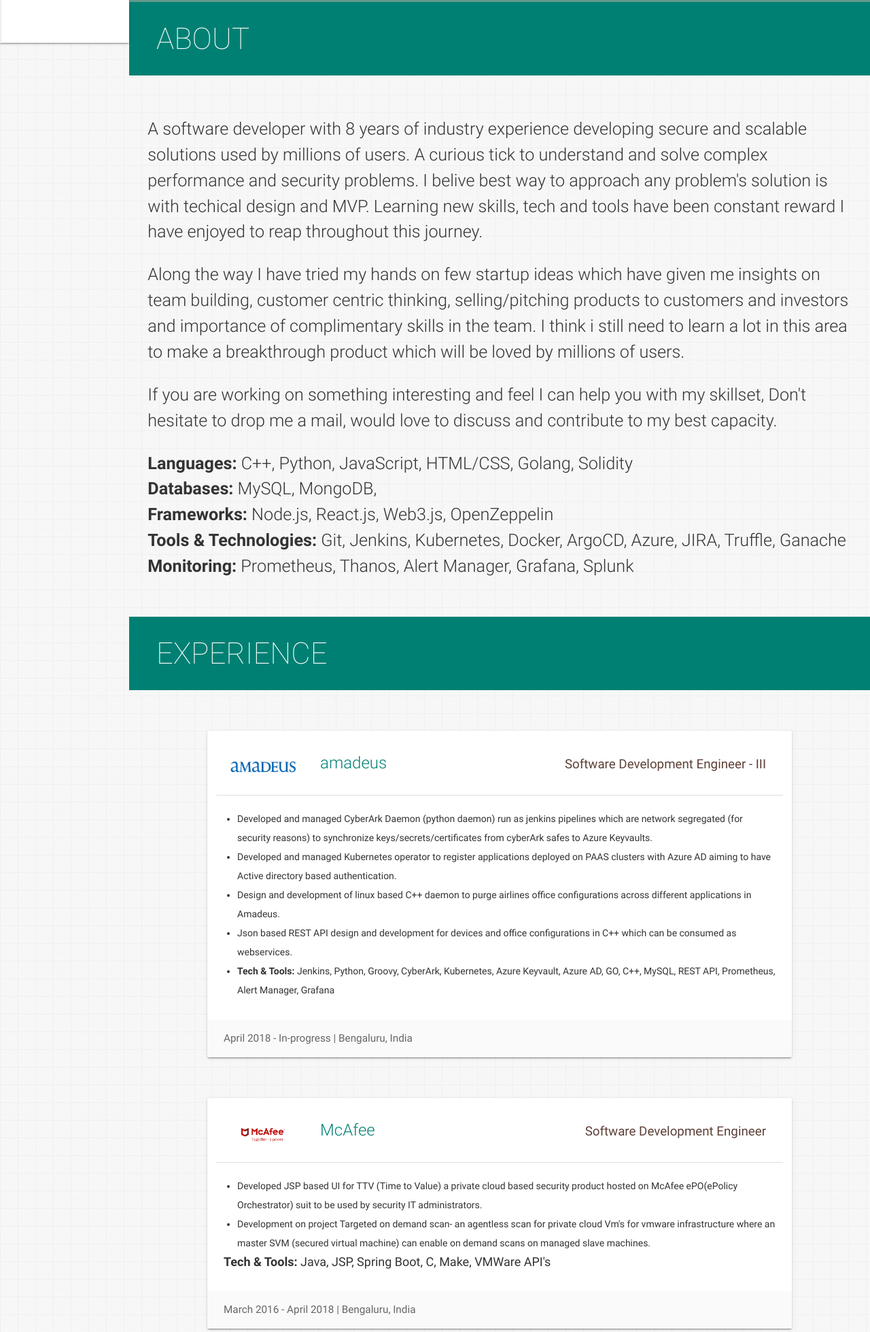
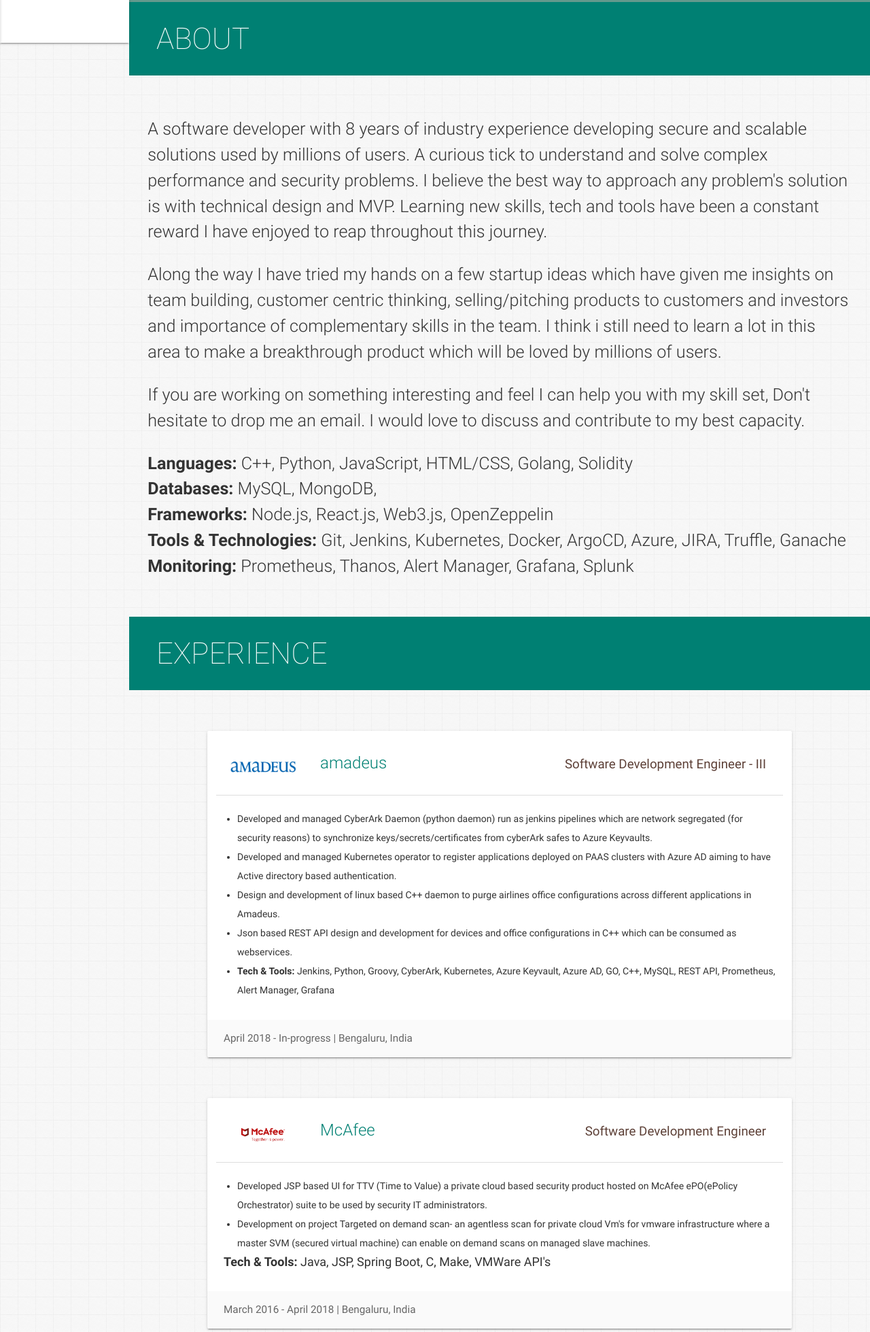
Before and after one commit to kbana0101/KamalBana, a website: page index.html in a window 1280 px wide. Shown: the part 797-2756 px from the top of the page at 68% size. Drawn offline with nearby package versions, Linux system fonts and the light colour scheme.

Commit message:
fixing generic bug

```diff
--- a/assets/css/style.css
+++ b/assets/css/style.css
@@ -416,7 +416,6 @@ h3 {
 #experience .card-action {
   background-color: rgba(0, 0, 0, 0.02);
   border: none;
-  position: unset;
 }
 
 #experience .card .col.s12.m2 a {
--- a/index.html
+++ b/index.html
@@ -233,16 +233,16 @@
       <div class="container flow-text">
         <p>
           A software developer with 8 years of industry experience developing secure and scalable solutions used by millions of users.
-          A curious tick to understand and solve complex performance and security problems. I belive best way to approach any problem's solution is with techical design and MVP.
-          Learning new skills, tech and tools have been constant reward I have enjoyed to reap throughout this journey.
+          A curious tick to understand and solve complex performance and security problems. I believe the best way to approach any problem's solution is with technical design and MVP.
+          Learning new skills, tech and tools have been a constant reward I have enjoyed to reap throughout this journey.
         </p>
         <p>
-          Along the way I have tried my hands on few startup ideas which have given me insights on team building, customer centric thinking,
-selling/pitching products to customers and investors and importance of complimentary skills in the team. I think i still need to learn a lot in this area
+          Along the way I have tried my hands on a few startup ideas which have given me insights on team building, customer centric thinking,
+selling/pitching products to customers and investors and importance of complementary skills in the team. I think i still need to learn a lot in this area
 to make a breakthrough product which will be loved by millions of users.
         </p>
         <p>
-          If you are working on something interesting and feel I can help you with my skillset, Don't hesitate to drop me a mail, would love to discuss and contribute to my best capacity.
+          If you are working on something interesting and feel I can help you with my skill set, Don't hesitate to drop me an email. I would love to discuss and contribute to my best capacity.
         </p>
         <p>
           <ul>
@@ -320,11 +320,11 @@ to make a breakthrough product which will be loved by millions of users.
             <ul>
               <li>
                 Developed JSP based UI for TTV (Time to Value) a private cloud based security product hosted on McAfee ePO(ePolicy Orchestrator)
-                suit to be used by security IT administrators.
+                suite to be used by security IT administrators.
               </li>
               <li>
                 Development on project Targeted on demand scan- an agentless scan for private cloud Vm's for vmware infrastructure
-                where an master SVM (secured virtual machine) can enable on demand scans on managed slave machines.
+                where a master SVM (secured virtual machine) can enable on demand scans on managed slave machines.
               </li>
                 <b>Tech & Tools:</b> Java, JSP, Spring Boot, C, Make, VMWare API's
               </li>
@@ -355,10 +355,10 @@ to make a breakthrough product which will be loved by millions of users.
             <ul>
               <li>
                 Developed Screen Split a windows software that divides the extra large Screen of monitors so users can multitask. Basically, it divides the screen in different layouts and adjusts the opened windows as per
-                user convenience and fits them in layout size. Feature is now also available with windows OS with the name snap assist.
+                user convenience and fits them in layout size. Feature is now also available with Windows OS with the name snap assist.
               </li>
               <li>
-                Worked on Dual Controller a windows software which pairs multiple operating system in master-slave architecture over network. Software helps to exchange OS events and data between systems.
+                Worked on Dual Controller a windows software which pairs multiple operating systems in master-slave architecture over network. Software helps to exchange OS events and data between systems.
               </li>
               <li>
                 <b>Tech & Tools:</b> WinUI, C++, MFC, SVN
@@ -389,7 +389,7 @@ to make a breakthrough product which will be loved by millions of users.
             <ul>
               <li>
                 Development on product epic browser(secure browser) based out of chromium project which enables users to know websites tracking their digital footprints and ability to restrict the same.
-                Clearing data related to cookies, history and cache as soon as browser is exited.
+                Clearing data related to cookies, history and cache as soon as the browser is exited.
               </li>
               <li>
                 <b>Tech & Tools:</b> C++, HTML, CSS, JavaScript
```
